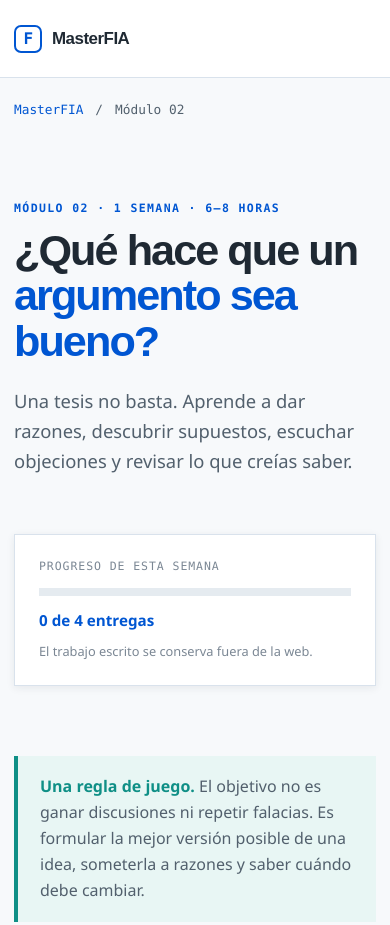
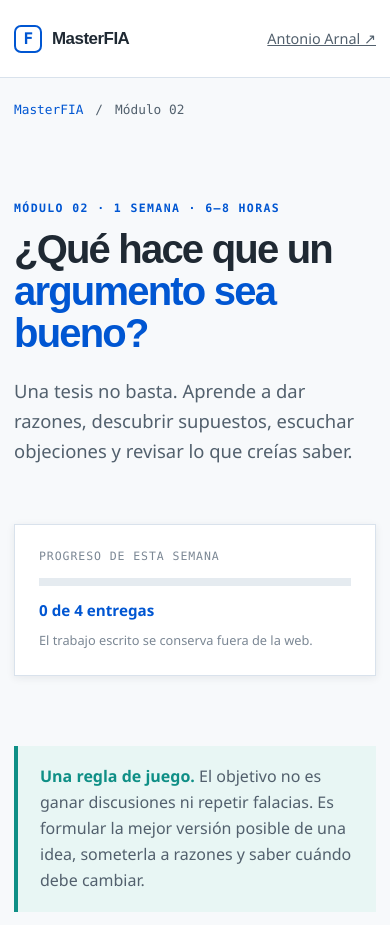
Before and after one commit to aarnal80/MasterFIA, a plain HTML site: page modulo-2.html in a window 390 px wide. Shown: the top 925 px of the page. Drawn offline with Linux system fonts and the light colour scheme.

Commit message:
Ajusta títulos y añade salida al sitio principal

```diff
--- a/assets/masterfia.css
+++ b/assets/masterfia.css
@@ -68,7 +68,7 @@ a { color: inherit; }
 .eyebrow { margin: 0 0 12px; color: var(--brand); font: 700 .72rem/1.3 var(--mono); letter-spacing: .12em; text-transform: uppercase; }
 h1, h2, h3, p { margin-top: 0; }
 h1, h2 { font-family: var(--display); letter-spacing: -.045em; line-height: 1.05; }
-h1 { max-width: 740px; margin-bottom: 27px; font-size: clamp(2.8rem, 6vw, 5.4rem); }
+h1 { max-width: 740px; margin-bottom: 27px; font-size: clamp(2.6rem, 4.7vw, 4.4rem); }
 h1 em, h2 em { color: var(--brand); font-style: normal; }
 .lede { max-width: 660px; color: var(--muted); font-size: 1.15rem; }
 .hero-actions { display: flex; gap: 22px; flex-wrap: wrap; align-items: center; margin-top: 34px; }
@@ -84,7 +84,7 @@ h1 em, h2 em { color: var(--brand); font-style: normal; }
 .stats span { color: var(--muted); font-size: .84rem; }
 .section { padding-block: 115px; }
 .section-heading { display: grid; grid-template-columns: .75fr 1.25fr; align-items: end; gap: 50px; margin-bottom: 55px; }
-.section-heading h2 { margin: 0; font-size: clamp(2.8rem, 6vw, 5.4rem); }
+.section-heading h2 { margin: 0; font-size: clamp(2.3rem, 4.3vw, 4rem); }
 .section-copy { max-width: 430px; margin: 0; color: var(--muted); font-size: 1.05rem; }
 .method-grid { display: grid; grid-template-columns: repeat(4, 1fr); gap: 1px; background: var(--line); border: 1px solid var(--line); }
 .method-grid article { min-height: 245px; padding: 25px; background: var(--paper); }
@@ -117,7 +117,7 @@ h1 em, h2 em { color: var(--brand); font-style: normal; }
 .breadcrumb a { color: var(--brand); text-decoration: none; }
 
 .module-hero { display: grid; grid-template-columns: minmax(0, 1.35fr) minmax(260px, .65fr); gap: 70px; align-items: end; padding-block: 60px 70px; }
-.module-hero h1 { font-size: clamp(2.7rem, 5.2vw, 4.8rem); margin-bottom: 22px; }
+.module-hero h1 { font-size: clamp(2.5rem, 4.6vw, 4.2rem); margin-bottom: 22px; }
 .module-progress { padding: 24px; border: 1px solid var(--line); background: var(--paper); color: var(--muted); box-shadow: var(--shadow); }
 .module-progress > span { display: block; margin-bottom: 15px; color: var(--ink-muted); font: .72rem var(--mono); text-transform: uppercase; letter-spacing: .08em; }
 .module-progress strong { display: block; margin-top: 12px; color: var(--brand); font-size: .95rem; }
@@ -198,7 +198,7 @@ summary { cursor: pointer; color: var(--brand); }
 .locked-card { border-color: #bfd2ef; background: #f3f7fd; }
 
 @media (max-width: 820px) {
-  .site-header nav a:not(.button) { display: none; }
+  .site-header nav a:not(.button):not(.site-link) { display: none; }
   .hero, .module-hero, .program-layout, .unlock-section { grid-template-columns: 1fr; gap: 40px; }
   .hero { padding-block: 70px; }
   .hero-note { max-width: 480px; }
@@ -216,7 +216,7 @@ summary { cursor: pointer; color: var(--brand); }
 @media (max-width: 520px) {
   .wrap { width: min(calc(100% - 28px), var(--max)); }
   .site-header { padding-inline: 14px; }
-  h1 { font-size: clamp(2.5rem, 11vw, 3.8rem); }
+  h1 { font-size: clamp(2.25rem, 10vw, 3.2rem); }
   .hero-actions { align-items: stretch; flex-direction: column; }
   .hero-actions .button { width: 100%; }
   .stats div { padding-inline: 10px; }
--- a/modulo-2.html
+++ b/modulo-2.html
@@ -10,7 +10,7 @@
 </head>
 <body data-module="2">
   <a class="skip-link" href="#contenido">Saltar al contenido</a>
-  <header class="site-header"><a class="brand" href="./"><span class="brand-mark">F</span><span>MasterFIA</span></a><nav aria-label="Navegación principal"><a href="./">Programa</a><a href="/MasterFIA">El proyecto ↗</a></nav></header>
+  <header class="site-header"><a class="brand" href="./"><span class="brand-mark">F</span><span>MasterFIA</span></a><nav aria-label="Navegación principal"><a href="./">Programa</a><a href="/MasterFIA">El proyecto ↗</a><a class="site-link" href="https://antonioarnal.es">Antonio Arnal ↗</a></nav></header>
   <main id="contenido" class="module-page">
     <div class="wrap breadcrumb"><a href="./">MasterFIA</a><span>/</span><span>Módulo 02</span></div>
     <section class="module-hero wrap"><div><p class="eyebrow">Módulo 02 · 1 semana · 6–8 horas</p><h1>¿Qué hace que un<br><em>argumento sea bueno?</em></h1><p class="lede">Una tesis no basta. Aprende a dar razones, descubrir supuestos, escuchar objeciones y revisar lo que creías saber.</p></div><div class="module-progress"><span>Progreso de esta semana</span><div class="progress-track"><i id="progress-bar"></i></div><strong id="progress-label">0 de 4 entregas</strong><small>El trabajo escrito se conserva fuera de la web.</small></div></section>
```
Also changed, not shown: index.html (+1 -0 lines), modulo-1.html (+1 -1 lines).
